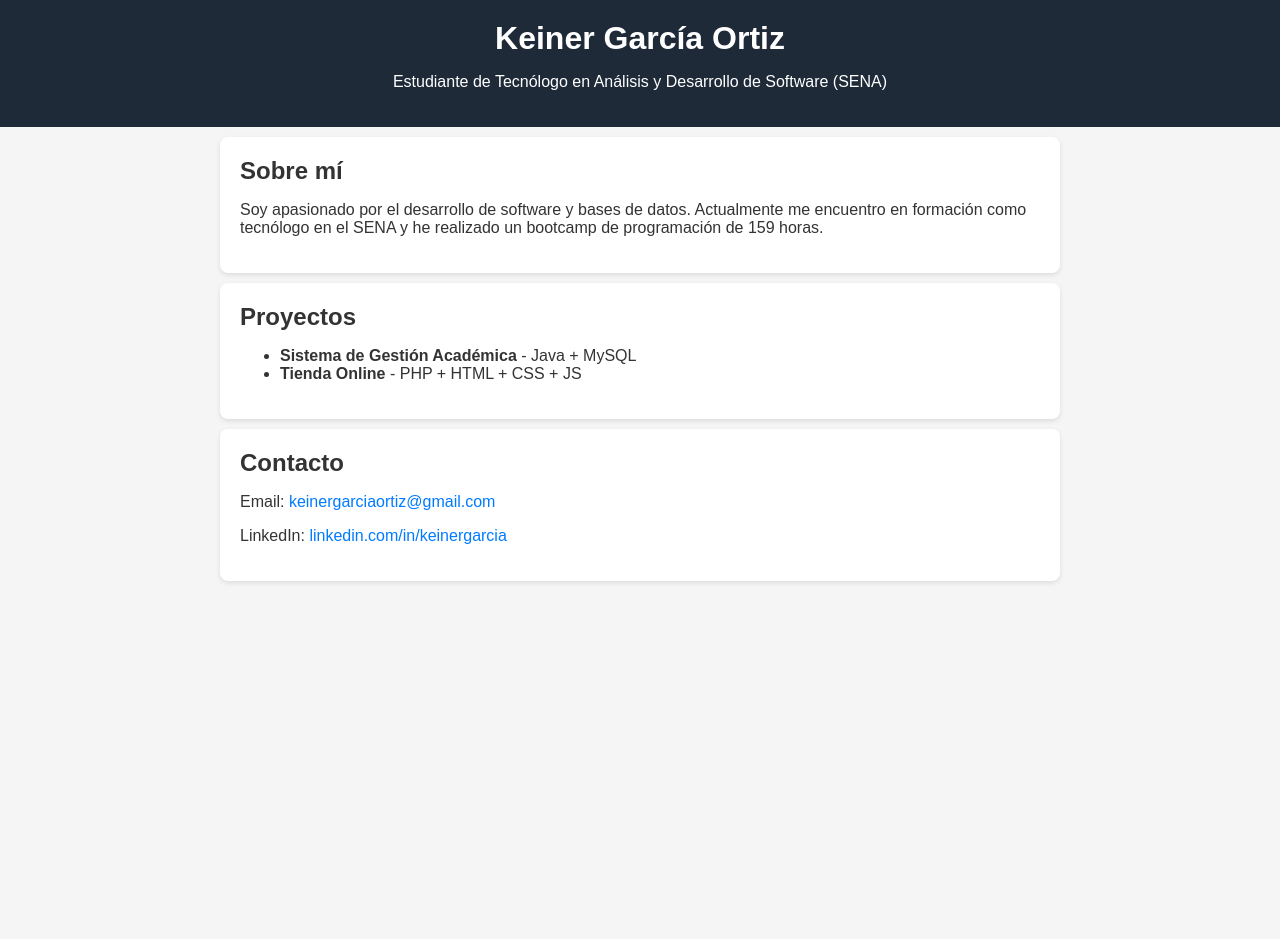
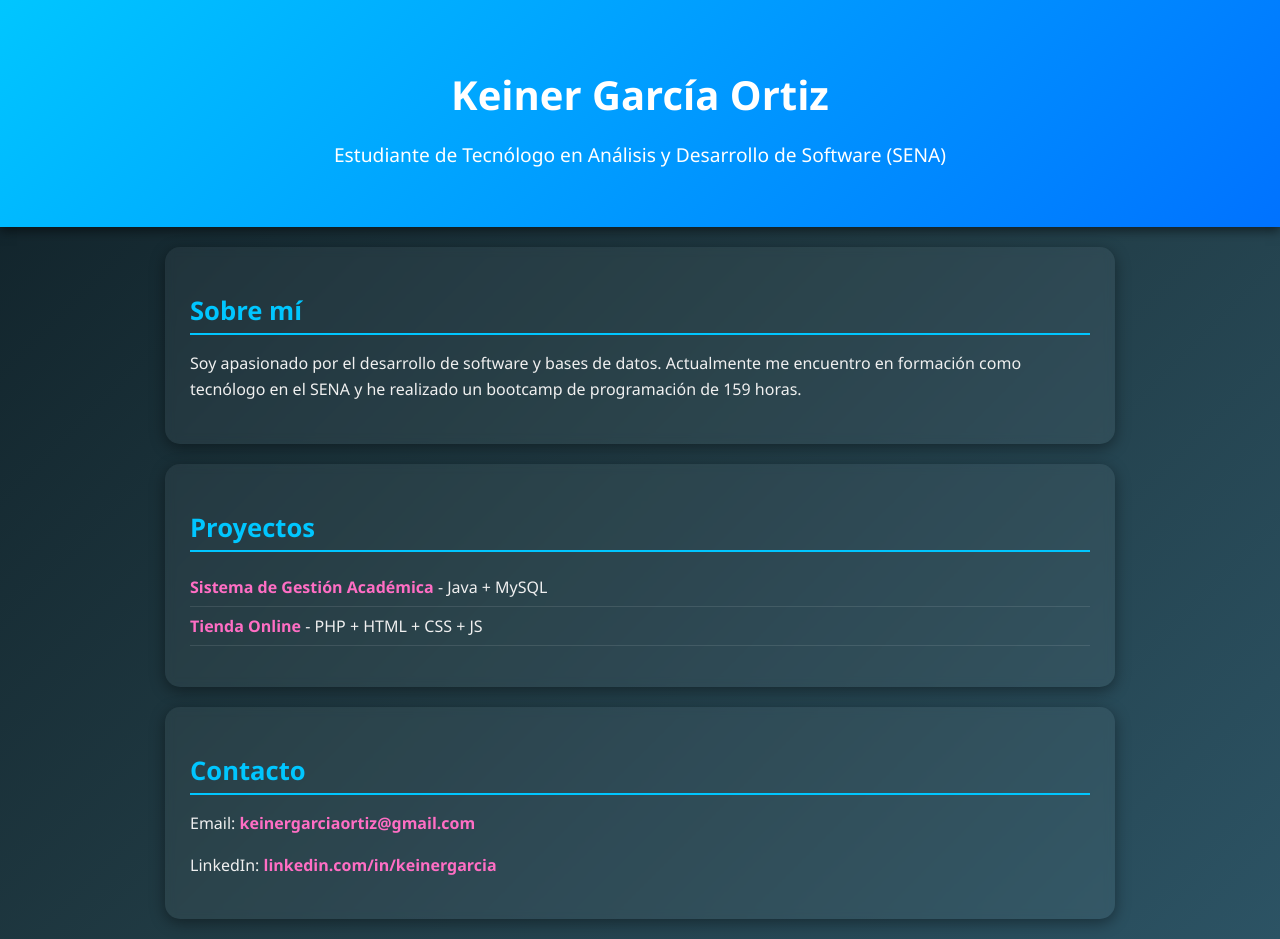
Before and after one commit to keinergarcia/Mi-Portafolio, a plain HTML site: page index.html in a window 1280 px wide. Before the commit the page ends 800 px from the top, so only its background shows below. Drawn offline with Linux system fonts and the light colour scheme.

Commit message:
style.css

```diff
--- a/style.css
+++ b/style.css
@@ -1,34 +1,90 @@
+/* Estilo moderno y llamativo para portafolio */
+
 body {
-  font-family: Arial, sans-serif;
+  font-family: 'Segoe UI', Tahoma, Geneva, Verdana, sans-serif;
   margin: 0;
   padding: 0;
-  background-color: #f5f5f5;
-  color: #333;
+  background: linear-gradient(135deg, #0f2027, #203a43, #2c5364);
+  color: #f0f0f0;
 }
 
+/* Encabezado */
 header {
-  background: #1e2a38;
-  color: #fff;
-  padding: 20px;
+  background: linear-gradient(135deg, #00c6ff, #0072ff);
+  color: white;
+  padding: 40px 20px;
   text-align: center;
+  box-shadow: 0 4px 10px rgba(0,0,0,0.5);
 }
 
-section {
-  padding: 20px;
-  margin: 10px auto;
-  max-width: 800px;
-  background: #fff;
-  border-radius: 8px;
-  box-shadow: 0 2px 5px rgba(0,0,0,0.1);
+header h1 {
+  font-size: 2.5rem;
+  margin-bottom: 10px;
 }
 
-h1, h2 {
-  margin: 0 0 10px;
+header p {
+  font-size: 1.2rem;
+  font-weight: 300;
 }
+
+/* Secciones */
+section {
+  background: rgba(255, 255, 255, 0.05);
+  margin: 20px auto;
+  padding: 25px;
+  max-width: 900px;
+  border-radius: 15px;
+  box-shadow: 0 4px 15px rgba(0,0,0,0.4);
+  backdrop-filter: blur(5px);
+}
+
+/* Títulos de sección */
+h2 {
+  color: #00c6ff;
+  border-bottom: 2px solid #00c6ff;
+  padding-bottom: 5px;
+  margin-bottom: 15px;
+  font-size: 1.6rem;
+}
+
+/* Listas */
+ul {
+  list-style: none;
+  padding: 0;
+}
+
+ul li {
+  padding: 8px 0;
+  border-bottom: 1px solid rgba(255, 255, 255, 0.1);
+}
+
+ul li b {
+  color: #ff6ec4;
+}
+
+/* Links */
 a {
-  color: #007bff;
+  color: #ff6ec4;
   text-decoration: none;
+  font-weight: bold;
 }
+
 a:hover {
-  text-decoration: underline;
+  color: #00c6ff;
+  text-shadow: 0 0 8px #00c6ff;
 }
+
+/* Contacto */
+section p {
+  line-height: 1.6;
+}
+
+/* Responsive */
+@media (max-width: 600px) {
+  header h1 {
+    font-size: 2rem;
+  }
+  section {
+    padding: 15px;
+  }
+}
```
